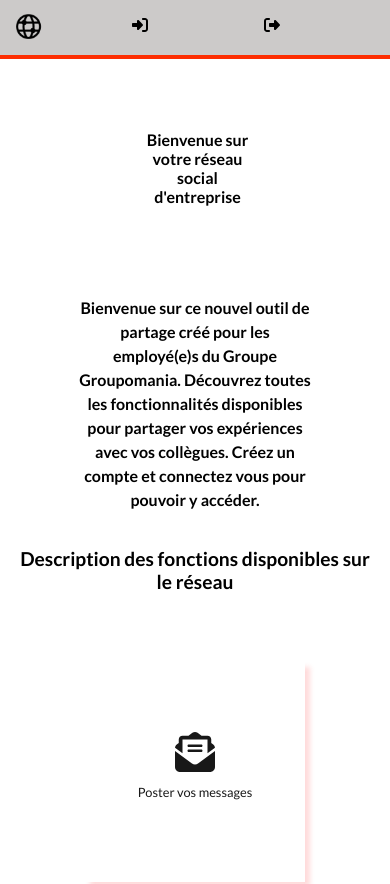
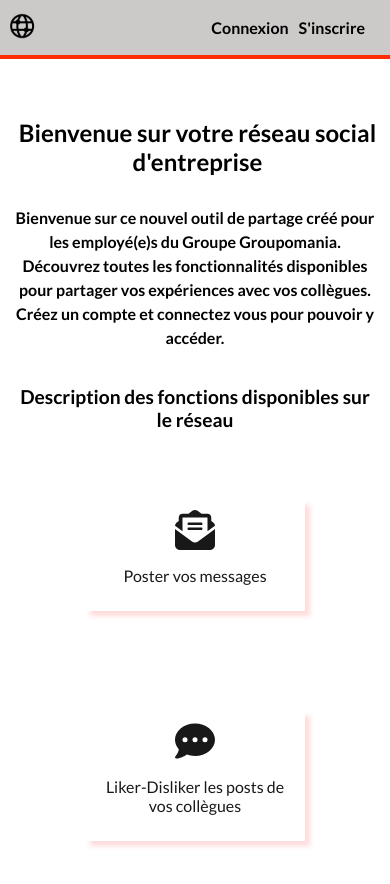
Before and after one commit to ClementFra/FranquartClement_7_19082022, a React (Create React App) app in the folder front/: page / in a window 390 px wide. Shown: the top 884 px of the page. Built offline with nearby package versions, Linux system fonts and the light colour scheme.

Commit message:
correction css all pages

```diff
--- a/front/src/components/actions/userActions.js
+++ b/front/src/components/actions/userActions.js
@@ -31,5 +31,9 @@
     }
   };
 };
+const refreshTokenUser=() =>{
+  const user = JSON.parse(localStorage.getItem("user"));
+  return user?.refreshToken;
+}
 
-export { readUser, updateUser, deleteUser };
+export { readUser, updateUser, deleteUser,refreshTokenUser};
--- a/front/src/components/header/Header.css
+++ b/front/src/components/header/Header.css
@@ -1,4 +1,5 @@
 header {
+  display: flex;
   position: fixed;
   width: 100%;
   height: 55px;
@@ -7,61 +8,41 @@
   z-index: 1;
   background-color: #cccac9;
 }
-
-.logo img {
+img {
   position: fixed;
-  width: 155px;
-  height: 25px;
+  width: 150px;
   object-fit: cover;
-  margin-left: 1em;
-  margin-top: 0.8em;
   top: 1px;
+  margin: -50px 10px;
 }
-
-a {
+main {
+  display: flex;
+  flex-direction: row;
+  margin: auto;
+  margin-right: 25px;
+}
+main li {
+  list-style-type: none;
+  margin-left: 10px;
+}
+main ul {
+  display: flex;
+  flex-direction: row;
+}
+main a {
   text-decoration: none;
   color: black;
   font-weight: bold;
   font-size: 1em;
 }
 
-a :hover {
+main a :hover {
   color: #fd2d01;
   transition: all 0.3s ease-in-out;
 }
 
-ul {
-  display: flex;
-  flex-direction: row-reverse;
-  justify-content: space-between;
-  width: 60%;
-}
-
-li {
-  display: flex;
-  flex-direction: row;
-  justify-content: space-between;
-  align-items: center;
-  list-style-type: none;
-  margin-right: 40px;
-}
-
-.loginIcon {
-  display: flex;
-  justify-content: center;
-  align-items: center;
-  width: 260px;
-  height: 50px;
-  text-align: center;
-  color: black;
-  outline-style: none;
-  margin-left: auto;
-  padding-right: 4em;
-}
-
-.IconSmallHeader,
-.IconSmallHeaderLogOut {
-  display: none;
+#userLog {
+  margin: auto;
 }
 
 @media screen and (max-width: 600px) {
@@ -69,56 +50,8 @@
     font-size: 1em;
     padding: 60px;
   }
-
-  .logo img {
+  img {
     position: absolute;
     clip: rect(0px, 30px, 200px, 0px);
   }
-  .loginIcon {
-    display: flex;
-    justify-content: flex-end;
-    align-items: center;
-    width: 135px;
-    text-align: center;
-    color: black;
-    outline-style: none;
-    margin-left: auto;
-    padding-right: 1em;
-  }
-
-  .IconSmallHeader {
-    display: flex;
-    justify-content: center;
-    align-items: center;
-    width: 60px;
-    text-align: center;
-    color: black;
-    outline-style: none;
-    margin-left: auto;
-    padding-right: 2em;
-    z-index: 1000;
-  }
-  .welcom-user {
-    display: flex;
-    flex-direction: row-reverse;
-    justify-content: space-between;
-    align-items: center;
-    list-style-type: none;
-    width: 100%;
-  }
-
-  .IconSmallHeaderLogOut {
-    display: flex;
-    justify-content: center;
-    flex-direction: row-reverse;
-    align-items: center;
-    text-align: center;
-    color: black;
-    outline-style: none;
-    margin-left: auto;
-    z-index: 1000;
-  }
-  .HideInSmallScreen {
-    display: none;
-  }
 }
--- a/front/src/components/header/Header.jsx
+++ b/front/src/components/header/Header.jsx
@@ -4,17 +4,12 @@
 import React from "react";
 import { NavLink } from "react-router-dom";
 import { useSelector } from "react-redux";
-import { FontAwesomeIcon } from "@fortawesome/react-fontawesome";
 
 /*****************************************************************
  *****************       IMPORT STYLE    *************************
  *****************************************************************/
 import "./Header.css";
 import Logo from "../../images/logo-black.png";
-import {
-  faRightToBracket,
-  faRightFromBracket,
-} from "@fortawesome/free-solid-svg-icons";
 
 /*****************************************************************
  *********************        IMPORT    **************************
@@ -26,8 +21,8 @@
   const userData = useSelector((state) => state.user.user);
   console.log(userData);
   return (
-    <header>
-      <div className="logo">
+    <body>
+      <header>
         <NavLink to="/">
           <img
             title="logo groupomania"
@@ -36,9 +31,9 @@
             alt="logo de groupomania"
           />
         </NavLink>
-        <div className="loginIcon">
+        <main>
           {userData ? (
-            <ul className="welcom-user">
+            <ul id="userLog">
               <li>
                 <NavLink to="/profil">
                   <h5>Bienvenue {userData.username}</h5>
@@ -49,27 +44,18 @@
               </li>
             </ul>
           ) : (
-            <ul className="Login">
+            <ul>
+              <NavLink to="/login">
+                <li>Connexion</li>
+              </NavLink>
               <NavLink to="/register">
-                <li className="HideInSmallScreen">S'inscrire</li>
-                <li className="IconSmallHeader">
-                  <FontAwesomeIcon
-                    title="S'inscrire"
-                    icon={faRightFromBracket}
-                  />
-                </li>
-              </NavLink>
-              <NavLink to="/login">
-                <li className="HideInSmallScreen">Connexion</li>
-                <li className="IconSmallHeader">
-                  <FontAwesomeIcon title="Connexion" icon={faRightToBracket} />
-                </li>
+                <li>S'inscrire</li>
               </NavLink>
             </ul>
           )}
-        </div>
-      </div>
-    </header>
+        </main>
+      </header>
+    </body>
   );
 };
 export default Header;
--- a/front/src/pages/home/home.css
+++ b/front/src/pages/home/home.css
@@ -1,11 +1,11 @@
-.welcomeMessage {
+#welcomeMessage {
     width: 100vw;
     min-height: 350px;
     display: flex;
     flex-direction: column;
   }
 
-  .toolsDescription {
+  #toolsDescription {
     width: 100vw;
     height: 50vh;
     display: flex;
@@ -24,7 +24,7 @@
     margin: auto;
   }
 
-  .displayIconsInfo {
+  #toolsDescription ul{
     width: 100vw;
     height: 50vh;
     opacity: 0.9;
@@ -34,61 +34,54 @@
     padding: 0;
   }
 
-  #descriptionOfTheSite {
+  article {
     margin: auto;
     width: 60vw;
   }
-  #descriptionOfTheSite h1 {
+  article h1 {
     color: black;
     text-align: center;
     font-weight: bold;
   }
 
-  #descriptionOfTheSite p {
+  article p {
     color: black;
     text-align: center;
     font-weight: bold;
     line-height: 1.5em;
   }
 
-  .iconContainer {
+  #toolsDescription ul li {
     display: flex;
     flex-direction: column;
     justify-content: center;
-    width: 15vw;
-    height: 20vh;
+    flex-basis: 15%;
+    height: 40%;
     background-color: white;
     border-radius: 5%;
     padding: 10px;
     box-shadow: 5px 5px 5px #ffd7d7;
   }
 
-  .iconContainer svg {
+  #toolsDescription ul li svg {
     width: 40px;
     height: 40px;
+    margin: auto;
   }
 
-  .iconContainer p {
+  #toolsDescription ul li p {
     color: black;
     font-weight: normal;
-    font-size: 0.8em;
+    font-size: 1em;
     text-align: center;
   }
 
-  .postContainer {
-    margin: auto;
-    width: 70vw;
-  }
-
   @media screen and (max-width: 700px) {
-    .displayDescriptionOfTheSite h1 {
-      font-size: 1.2em;
+    article h1 {
+      font-size: 1.5em;
       padding: 48px 0 0 0;
     }
-    .postContainer {
-      width: 100%;
-    }
-    .displayDescriptionOfTheSite {
+    article {
       width: 95%;
     }
     h2 {
@@ -97,16 +90,16 @@
   }
 
   @media screen and (max-width: 900px) {
-    .toolsDescription h2 {
+    #toolsDescription h2 {
       text-align: center;
     }
-    .displayIconsInfo {
+    #toolsDescription ul {
       flex-direction: column;
       width: 200px;
       height: auto;
       align-items: center;
     }
-    .iconContainer {
+    #toolsDescription ul li {
       width: 100%;
       height: 200px;
       border-radius: 0;
--- a/front/src/pages/home/home.jsx
+++ b/front/src/pages/home/home.jsx
@@ -10,8 +10,8 @@
 const Home = () => {
   return (
     <>
-      <div className="welcomeMessage">
-        <article id="descriptionOfTheSite">
+      <div id="welcomeMessage">
+        <article>
           <h1>Bienvenue sur votre réseau social d'entreprise</h1>
           <p>
             Bienvenue sur ce nouvel outil de partage créé pour les employé(e)s
@@ -21,18 +21,18 @@
           </p>
         </article>
       </div>
-      <div className="toolsDescription">
+      <div id="toolsDescription">
         <h2>Description des fonctions disponibles sur le réseau</h2>
-        <ul className="displayIconsInfo">
-          <li className="iconContainer">
+        <ul>
+          <li>
             <FontAwesomeIcon icon={faEnvelopeOpenText} />
             <p>Poster vos messages</p>
           </li>
-          <li className="iconContainer">
+          <li>
             <FontAwesomeIcon icon={faCommentDots} />
             <p>Liker-Disliker les posts de vos collègues</p>
           </li>
-          <li className="iconContainer">
+          <li>
             <FontAwesomeIcon icon={faImages} />
             <p>Ajouter une image à votre message</p>
           </li>
--- a/front/src/pages/login/login.css
+++ b/front/src/pages/login/login.css
@@ -7,16 +7,17 @@
   align-items: center;
   justify-content: space-between;
   margin: 80px auto;
-  max-width: 350px;
+  flex-basis: 16%;
   padding: 10px;
   background-color: white;
   border-radius: 5em;
   border: 4px solid #fd2d01;
   box-shadow: 0 0 10px rgba(0, 0, 0, 0.1);
 }
-h1 {
+section h1 {
   font-size: 1.5em;
 }
+
 p,
 label,
 button {
@@ -28,12 +29,12 @@
 a {
   text-decoration: none;
 }
-.non-valid{
+.non-valid {
   font-size: 0.9em;
   color: #fd2d01;
   font-style: italic;
 }
-.button-connexion{
+.button-connexion {
   padding: 1em;
   margin-top: 16px;
   border: 1px solid black;
@@ -47,11 +48,6 @@
   border: 1px solid #fd2d01;
   background-color: #ffd7d7;
   color: black;
-}
-@media screen and (max-width: 400px) {
-  .App-logo {
-    display: none;
-  }
 }
 form {
   display: flex;
@@ -82,3 +78,12 @@
   background-color: #ffd7d7;
   color: black;
 }
+
+@media screen and (max-width: 400px) {
+  .App-logo {
+    display: none;
+  }
+  section h1{
+    margin: auto;
+  }
+}
--- a/front/src/pages/login/login.jsx
+++ b/front/src/pages/login/login.jsx
@@ -65,11 +65,18 @@
   }
 
   return (
+    <body>
+      <main>
         <section>
           <h1>Vous connecter</h1>
           <form onSubmit={handleSubmit}>
             <label htmlFor="email">Email</label>
-        <input type="email" id="email" name="email" onChange={handleChange} />
+            <input
+              type="email"
+              id="email"
+              name="email"
+              onChange={handleChange}
+            />
             <p className="non-valid">{errors.email}</p>
             <label htmlFor="password">Mot de passe</label>
             <input
@@ -87,6 +94,8 @@
             <Link to="/Register">S'enregistrer</Link>
           </button>
         </section>
+      </main>
+    </body>
   );
 }
 
--- a/front/src/pages/register/Register.jsx
+++ b/front/src/pages/register/Register.jsx
@@ -1,8 +1,6 @@
 import { useState } from "react";
 import Axios from "interceptors/axios";
-import {
-  checkRegister
-} from "helpers/validationForms";
+import { checkRegister } from "helpers/validationForms";
 import { Link, useNavigate } from "react-router-dom";
 function Register() {
   const initialValues = {
@@ -56,13 +54,13 @@
   // Validator form
 
   function validate() {
-    setFormError(
-      checkRegister(values)
-    );
+    setFormError(checkRegister(values));
 
     return Object.keys(errors).length < 1;
   }
   return (
+    <body>
+      <main>
         <section>
           <h1>Créer un compte</h1>
           <form onSubmit={handleSubmit}>
@@ -107,9 +105,11 @@
             <p>Déja inscrit ?</p>
           </form>
           <button className="button-connexion">
-        <Link to="/Login">Connection</Link>
+            <Link to="/Login">Connexion</Link>
           </button>
         </section>
+      </main>
+    </body>
   );
 }
 
```
Also changed, not shown: front/jsConfig.json (+5 -5 lines), front/src/interceptors/axios.js (+52 -7 lines), front/src/interceptors/tokenService.js (added, +39 -0 lines), front/src/reducers/userReducer.js (+11 -8 lines), 2 other files (tests, documents, lock files or other folders). Lines whose indentation alone changed are shown as unchanged.
